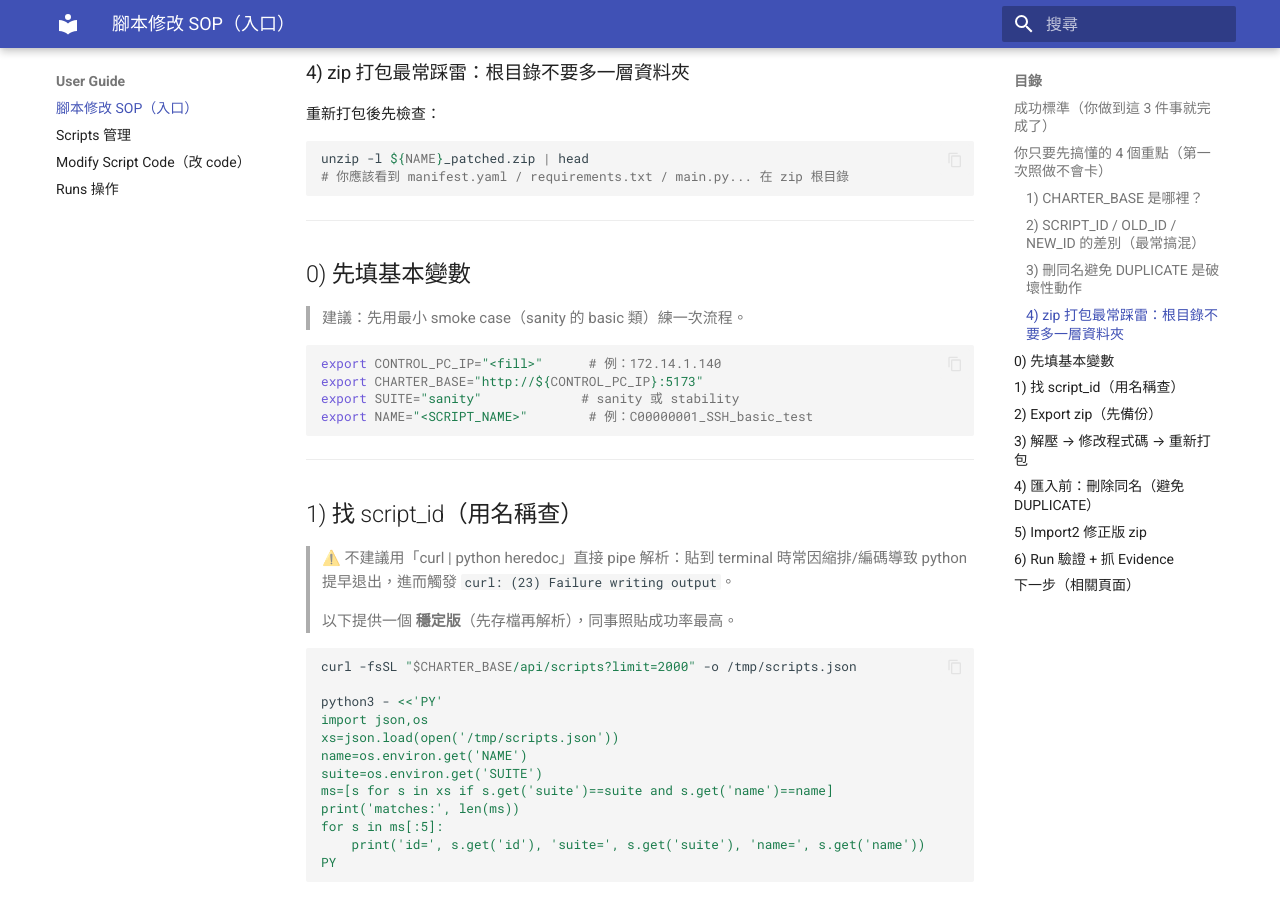
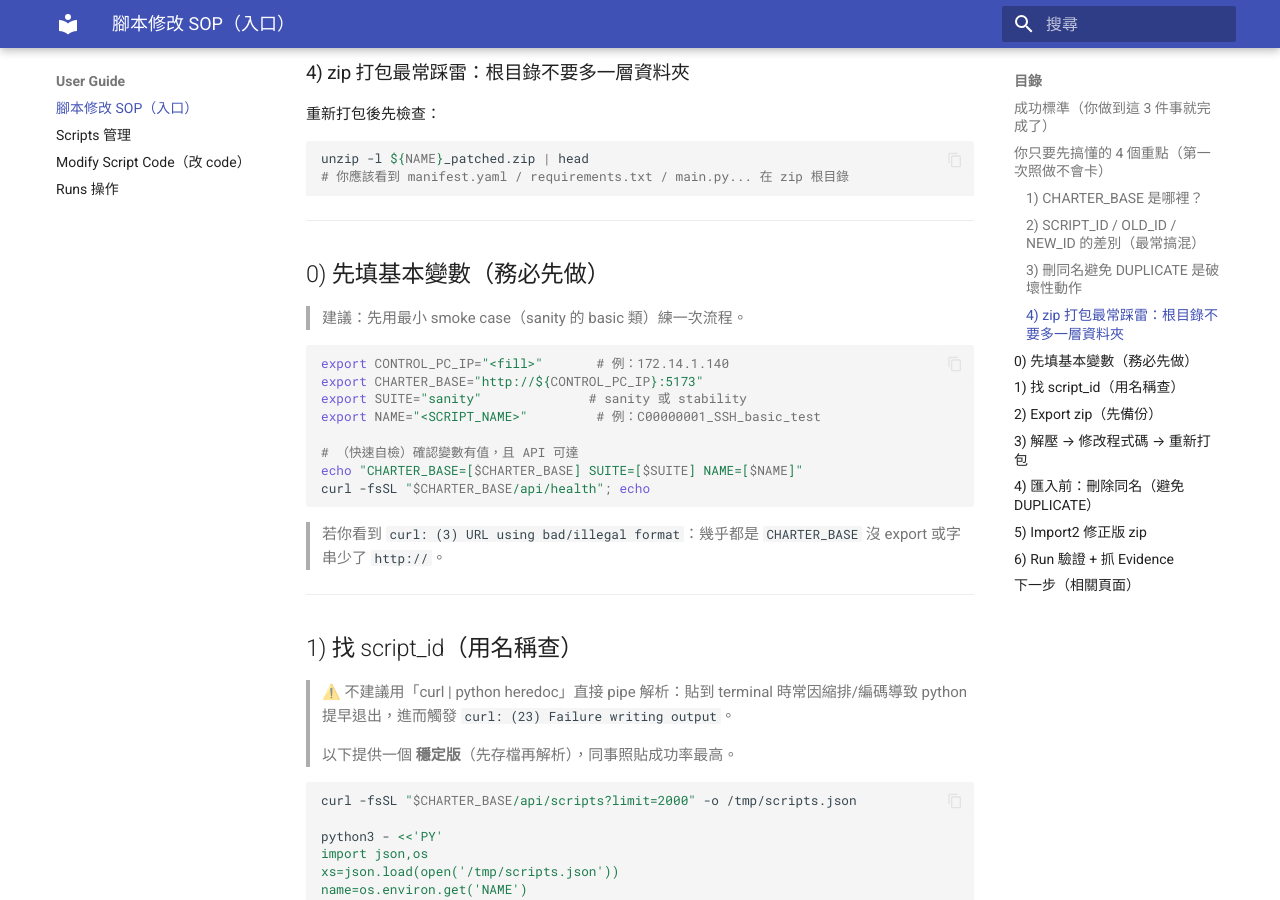
Before and after one commit to askeywifisit-ui/charter_project, an MkDocs documentation site: the page built from docs/charter_site/docs/user_guide/script_change_sop.md, in a window 1280 px wide and 900 px high, scrolled down 999 px. Built offline with MkDocs 1.6.1 and Material for MkDocs 9.7.7, drawn with Linux system fonts in a browser that asks for light colours; comment, search, counter and statistics services are not loaded.

Commit message:
docs: script change SOP add env self-check for CHARTER_BASE/SUITE/NAME and api health

````diff
--- a/docs/charter_site/docs/user_guide/script_change_sop.md
+++ b/docs/charter_site/docs/user_guide/script_change_sop.md
@@ -39,16 +39,22 @@ unzip -l ${NAME}_patched.zip | head
 
 ---
 
-## 0) 先填基本變數
+## 0) 先填基本變數（務必先做）
 
 > 建議：先用最小 smoke case（sanity 的 basic 類）練一次流程。
 
 ```bash
-export CONTROL_PC_IP="<fill>"      # 例：172.14.1.140
+export CONTROL_PC_IP="<fill>"       # 例：172.14.1.140
 export CHARTER_BASE="http://${CONTROL_PC_IP}:5173"
-export SUITE="sanity"             # sanity 或 stability
-export NAME="<SCRIPT_NAME>"        # 例：C00000001_SSH_basic_test
+export SUITE="sanity"              # sanity 或 stability
+export NAME="<SCRIPT_NAME>"         # 例：C00000001_SSH_basic_test
+
+# （快速自檢）確認變數有值，且 API 可達
+echo "CHARTER_BASE=[$CHARTER_BASE] SUITE=[$SUITE] NAME=[$NAME]"
+curl -fsSL "$CHARTER_BASE/api/health"; echo
 ```
+
+> 若你看到 `curl: (3) URL using bad/illegal format`：幾乎都是 `CHARTER_BASE` 沒 export 或字串少了 `http://`。
 
 ---
 
````
